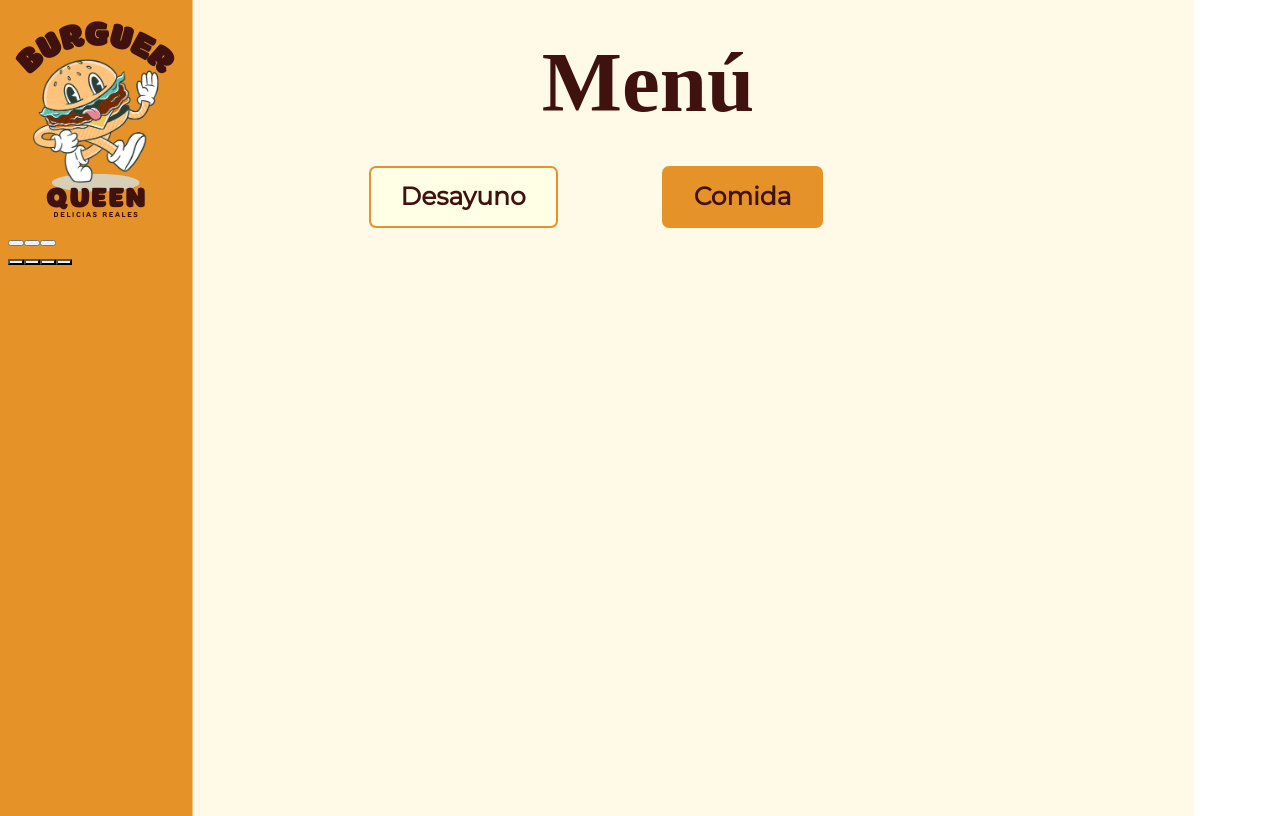
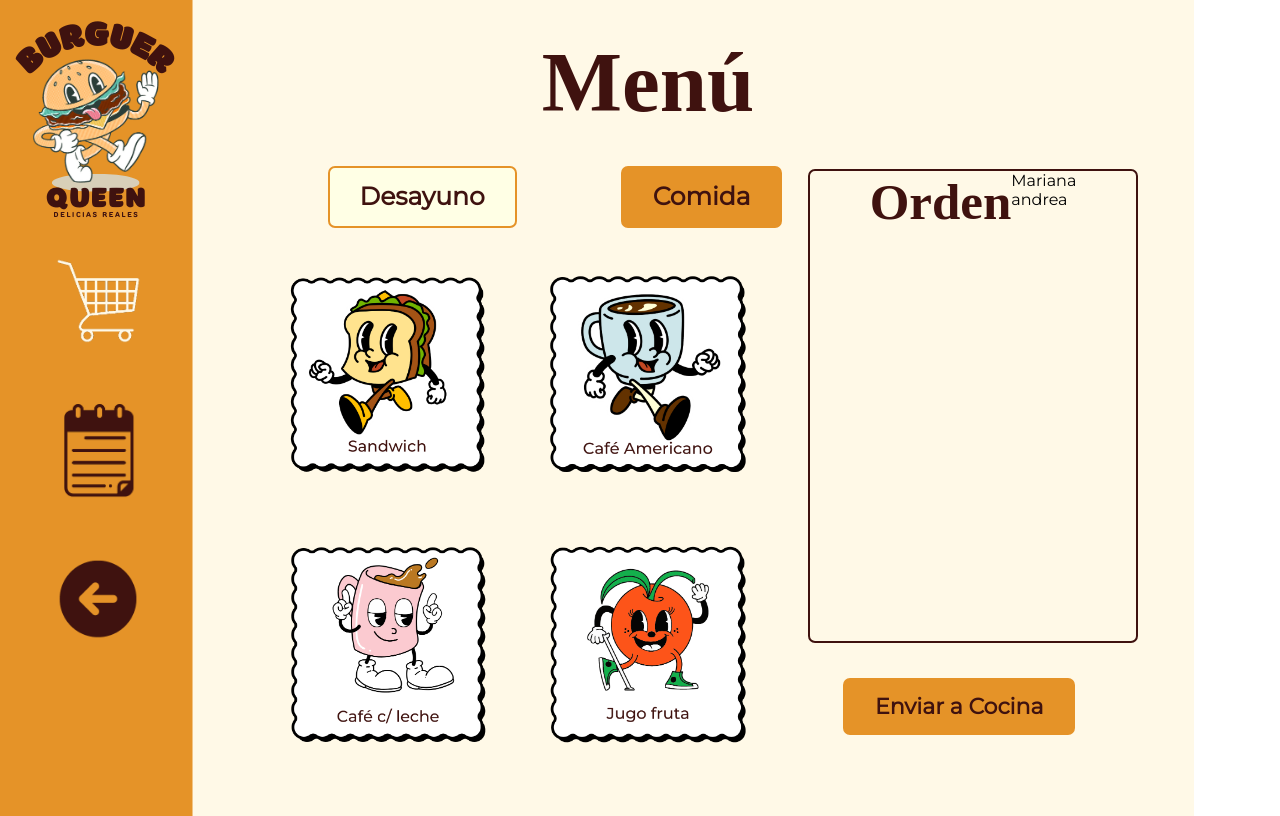
Before and after one commit to GabrielaGL/burguerqueen-api-client, an Angular app in the folder burguerQueen/: page /menu/breakfast in a window 1280 px wide. Built offline with nearby package versions, Linux system fonts and the light colour scheme; a web font is replaced by a local one.

Commit message:
Diseño de menú mesero *pendiente divs para ordenes

```diff
--- a/burguerQueen/src/app/menu-waitress/menu-waitress.component.html
+++ b/burguerQueen/src/app/menu-waitress/menu-waitress.component.html
@@ -2,26 +2,51 @@
     <div class="sect-tittle">
         <h1>Menú</h1>
     </div>
-    <div class="sect-tittle">
+    <div class="sect-btns">
         <button type="button" class="btn-classic">Desayuno</button>
         <button type="button" class="btn-classic-b">Comida</button>
     </div>
 
     <div class="btns-aside">
         <aside>
-            <button type="button" class="btn-side"></button>
-            <button type="button" class="btn-side"></button>
-            <button type="button" class="btn-side"></button>
+            <button type="button" class="btn-shop"
+                style="background-image:url(/assets/images/btn-lg-shop.png);"></button>
         </aside>
+
+        <aside>
+            <button type="button" class="btn-note"
+                style="background-image:url(/assets/images/btn-dark-note.png);"></button>
+        </aside>
+
+        <aside>
+            <button type="button" class="btn-back" style="background-image:url(/assets/images/btn-back.png);"></button>
+        </aside>
+
     </div>
 
     <div class="buttons-menu">
-        <button type="button" class="btn-food" id="sandwich" style="background-image:url(/assets/images/sandwich.png);"></button>
-        <button type="button" class="btn-food" id="juice-fruit" style="background-image:url(/assets/images/american-coffee.png);"></button>
-        <button type="button" class="btn-food" id="latte" style="background-image:url(/assets/images/latte.png);"></button>
-        <button type="button" class="btn-food" id="american-coffee" style="background-image:url(/assets/images/fruit-juice.png);"></button>
+        <button type="button" class="btn-food" id="sandwich"
+            style="background-image:url(/assets/images/sandwich.png);"></button>
+        <button type="button" class="btn-food" id="juice-fruit"
+            style="background-image:url(/assets/images/american-coffee.png);"></button>
+        <button type="button" class="btn-food" id="latte"
+            style="background-image:url(/assets/images/latte.png);"></button>
+        <button type="button" class="btn-food" id="american-coffee"
+            style="background-image:url(/assets/images/fruit-juice.png);"></button>
     </div>
 
+    <div>
+        <article class="order">
+            <div>
+                <h2>Orden</h2>
+            </div>
+            <div class="info-users">
+                <div id="user">Mariana</div>
+                <div id="customer">andrea</div>
+            </div>
+        </article>
 
+        <button type="button" id="send-kitchen">Enviar a Cocina</button>
+    </div>
 
 </div>
--- a/burguerQueen/src/app/menu-waitress/menu-waitress.component.sass
+++ b/burguerQueen/src/app/menu-waitress/menu-waitress.component.sass
@@ -3,6 +3,10 @@
 .sect-tittle
 	@include flex-center
 	align-items: center
+
+.sect-btns
+	@extend .sect-tittle
+	margin-left: -82px
 
 h1
 	@include tittles
@@ -20,3 +24,47 @@ h1
 .btn-classic-b
 	@extend .btn-classic
 	background-color: $btn-orange
+
+.btns-aside
+	width: 180px
+
+aside
+	@include flex-center
+
+.btn-shop
+	@include btnshop
+
+.btn-note
+	@include btnnote
+
+.btn-back
+	@include btnback
+
+.buttons-menu
+	width: 600px
+	margin-top: -430px
+	margin-left: 250px
+
+.btn-food
+	@include btnfood
+
+.order
+	@include flex-center
+	border-radius: 7px
+	border: 2px solid $dark-color
+	margin-top: -610px
+	margin-left: 800px
+	width: 326px
+	height: 470px
+
+h2
+	@include tittles
+	font-size: 51px
+	margin-top: 2px
+	margin-bottom: 3px
+
+#send-kitchen
+	@extend .btn-classic-b
+	margin-left: 835px
+	margin-top: 35px
+	font-size: 22px
```
